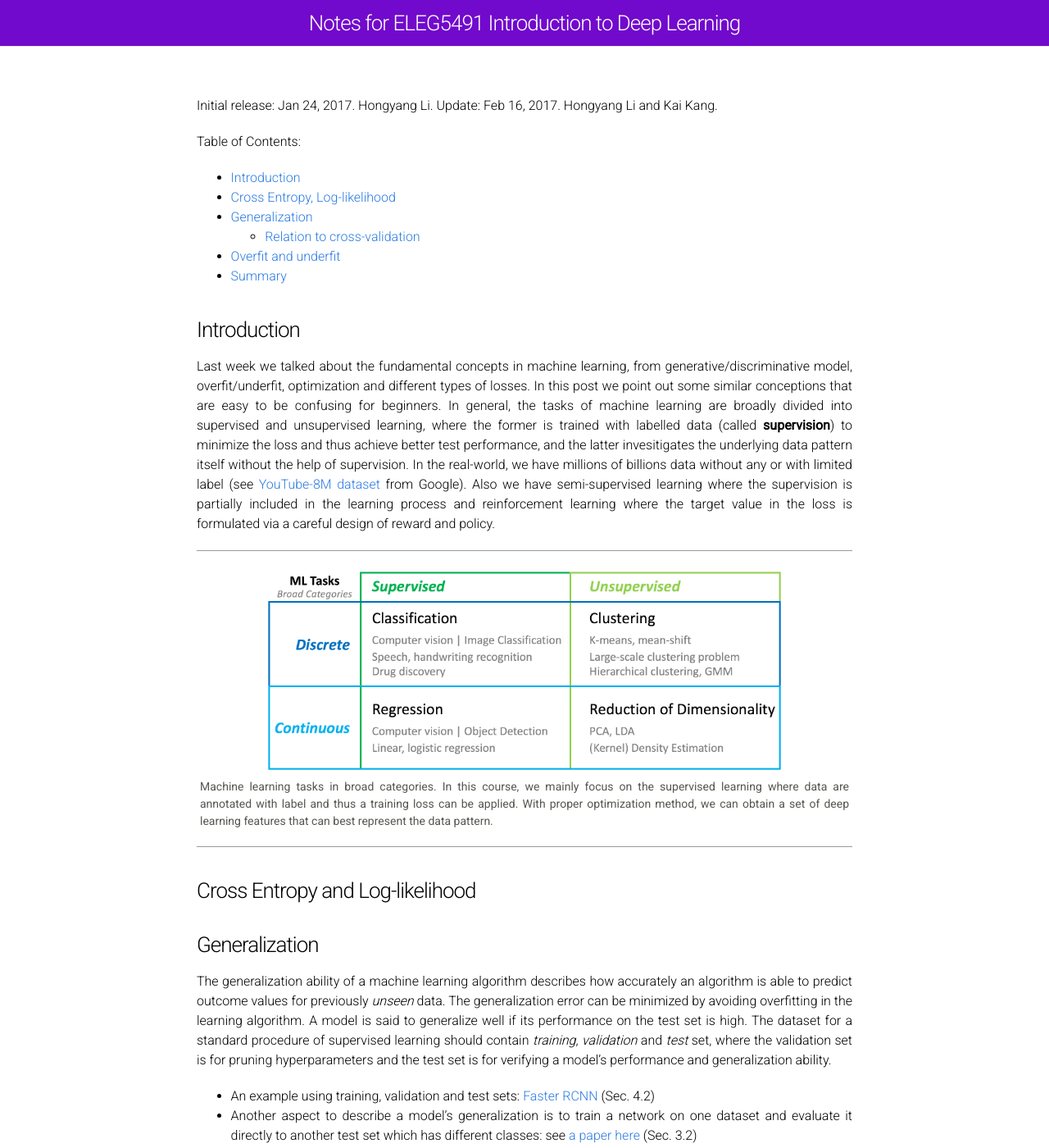
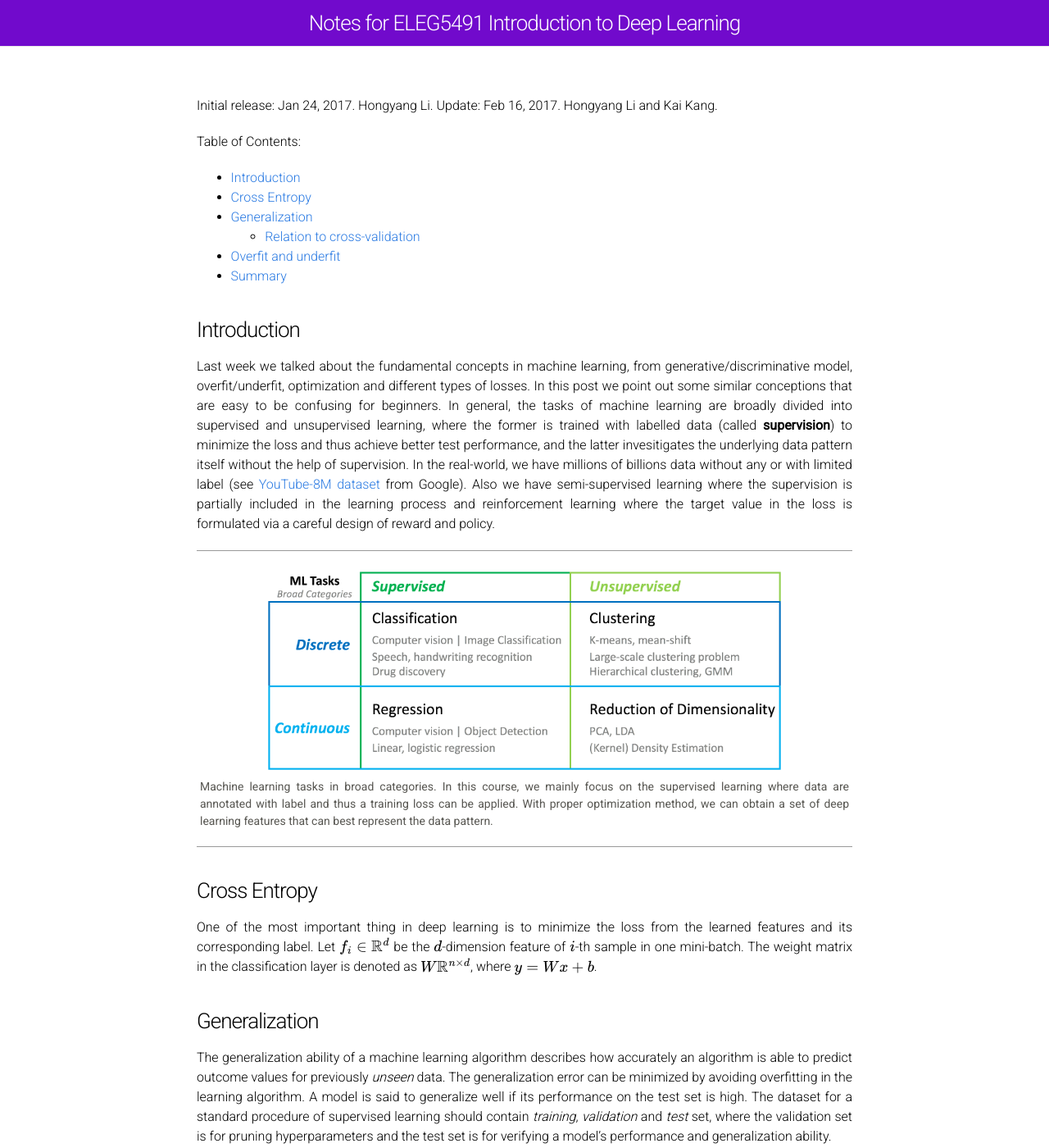
Before and after one commit to eleg5491/eleg5491.github.io, a Jekyll site: the page built from ml_basics.md, in a window 1280 px wide and 1400 px high. Shown: the whole window at 82% size. Built offline with Jekyll 4.4.1, drawn with Linux system fonts in a browser that asks for light colours; formulas are drawn with MathJax 3.

Commit message:
update ml note

```diff
--- a/ml_basics.md
+++ b/ml_basics.md
@@ -11,7 +11,7 @@ Update: Feb 16, 2017. Hongyang Li and Kai Kang.
 Table of Contents:
 
 - [Introduction](#intro)
-- [Cross Entropy, Log-likelihood](#concept)
+- [Cross Entropy](#concept)
 - [Generalization](#generalize)
   - [Relation to cross-validation](#cross)
 - [Overfit and underfit](#overfit)
@@ -34,7 +34,10 @@ Last week we talked about the fundamental concepts in machine learning, from gen
 
 <a name='concept'></a>
 
-### Cross Entropy and Log-likelihood
+### Cross Entropy
+
+One of the most important thing in deep learning is to minimize the loss from the learned features and its corresponding label. Let \\( f_i \in \mathbb{R}^d \\) be the \\(d\\)-dimension feature of \\(i\\)-th sample in one mini-batch. The weight matrix in the classification layer is denoted as \\( W \mathbb{R}^{n \times d} \\), where \\( y = Wx+b\\).
+
 
 <a name='generalize'></a>
 
```
